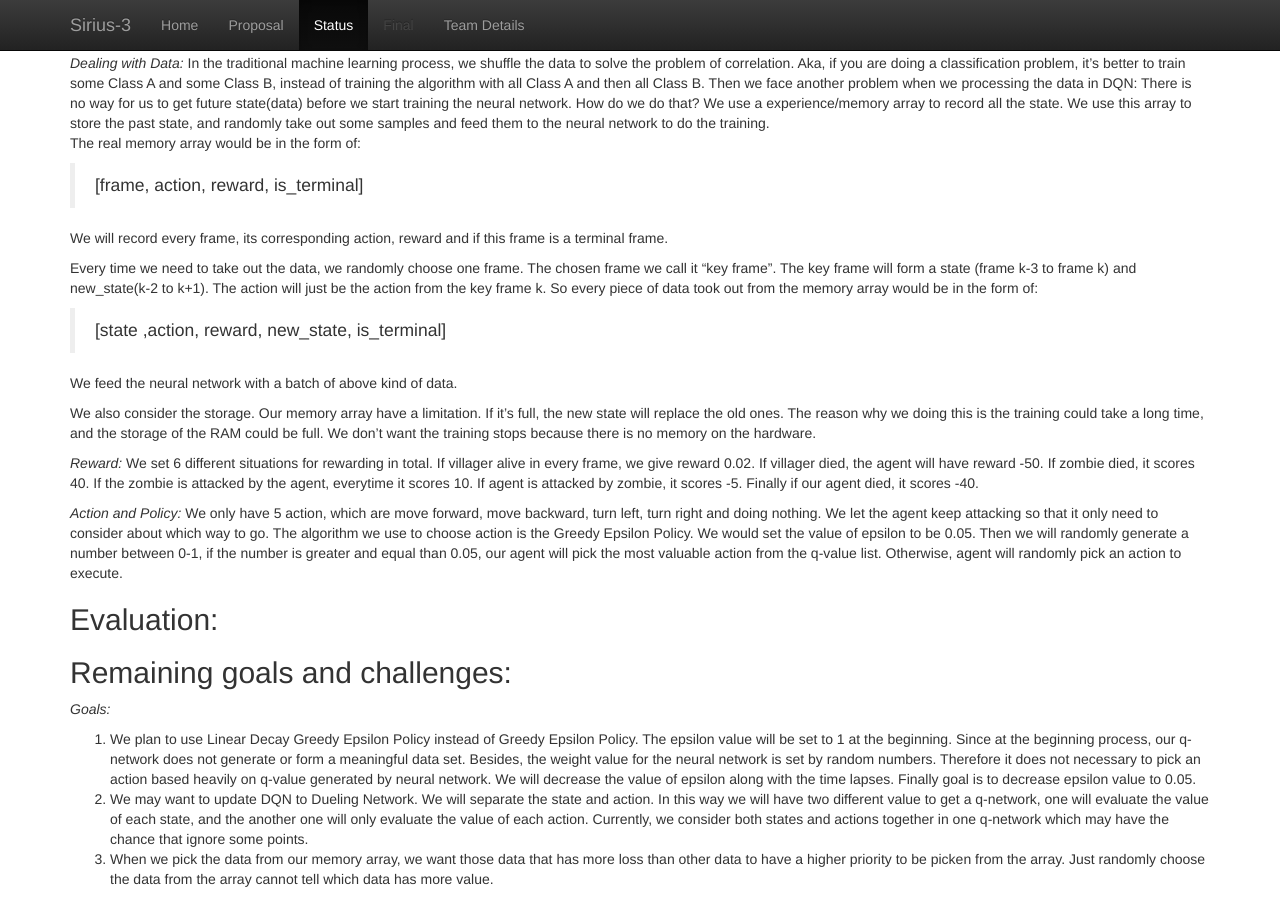
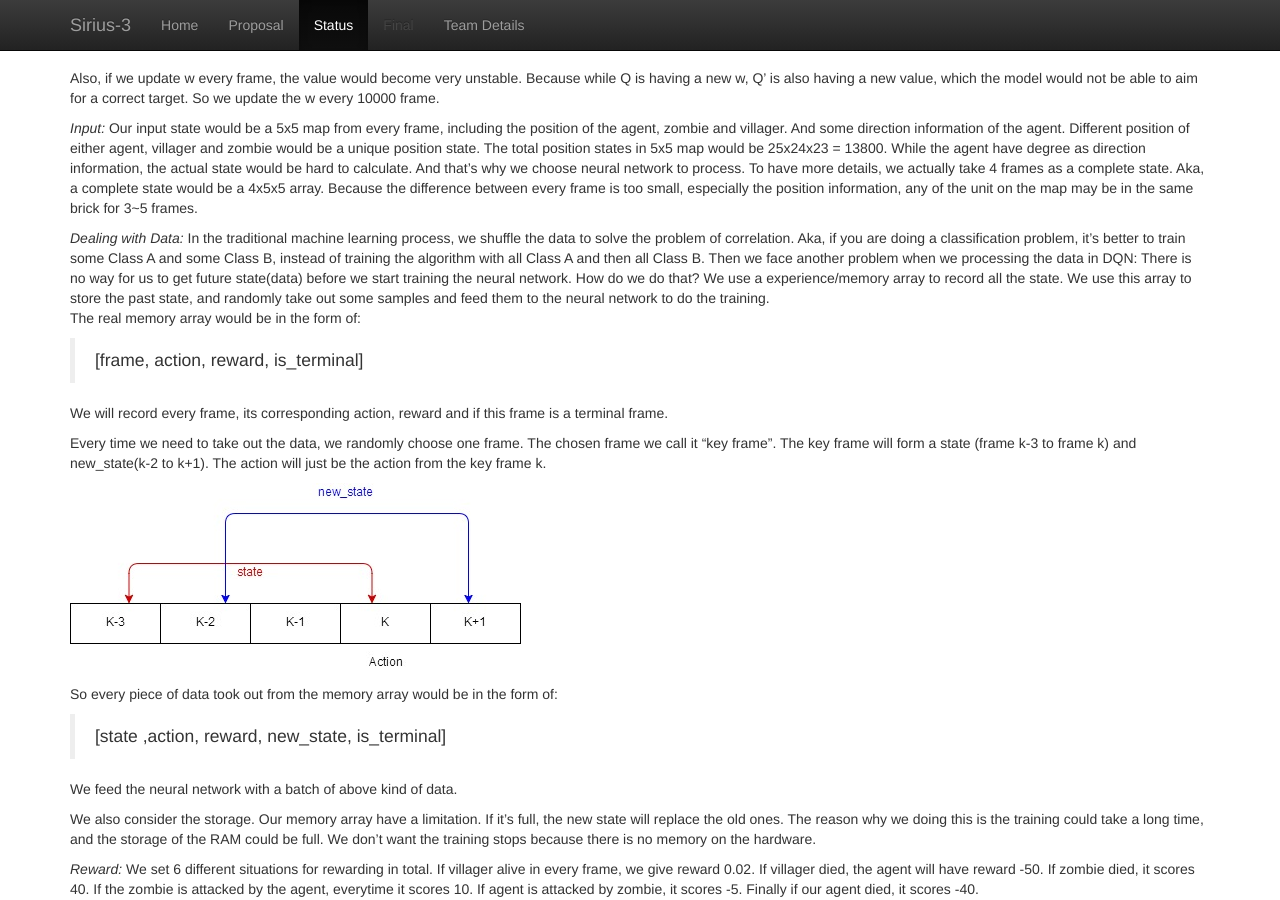
Before and after one commit to jiacheh4/Sirius-3, a Jekyll site: the page built from docs/status.md, in a window 1280 px wide and 900 px high, scrolled down 861 px. Built offline with Jekyll 4.4.1, drawn with Linux system fonts in a browser that asks for light colours; part of the change alters nothing that is shown.

```diff
--- a/docs/status.md
+++ b/docs/status.md
@@ -13,6 +13,7 @@ learn from the algorithm and start to choose the best action or move it should d
 
 Following is the whole process diagram of our algorithm:
 
+![picture1](https://github.com/jiacheh4/Sirius-3/blob/master/docs/unnamed.jpg)
 
 _Algorithm:_
 
@@ -51,6 +52,9 @@ The real memory array would be in the form of:
 We will record every frame, its corresponding action, reward and if this frame is a terminal frame.
 
 Every time we need to take out the data, we randomly choose one frame. The chosen frame we call it “key frame”. The key frame will form a state (frame k-3 to frame k) and new_state(k-2 to k+1). The action will just be the action from the key frame k.
+
+![picture2](https://github.com/jiacheh4/Sirius-3/blob/master/docs/Untitled%20Diagram.jpg)
+
 So every piece of data took out from the memory array would be in the form of:
 
 > [state ,action, reward, new_state, is_terminal]
```
